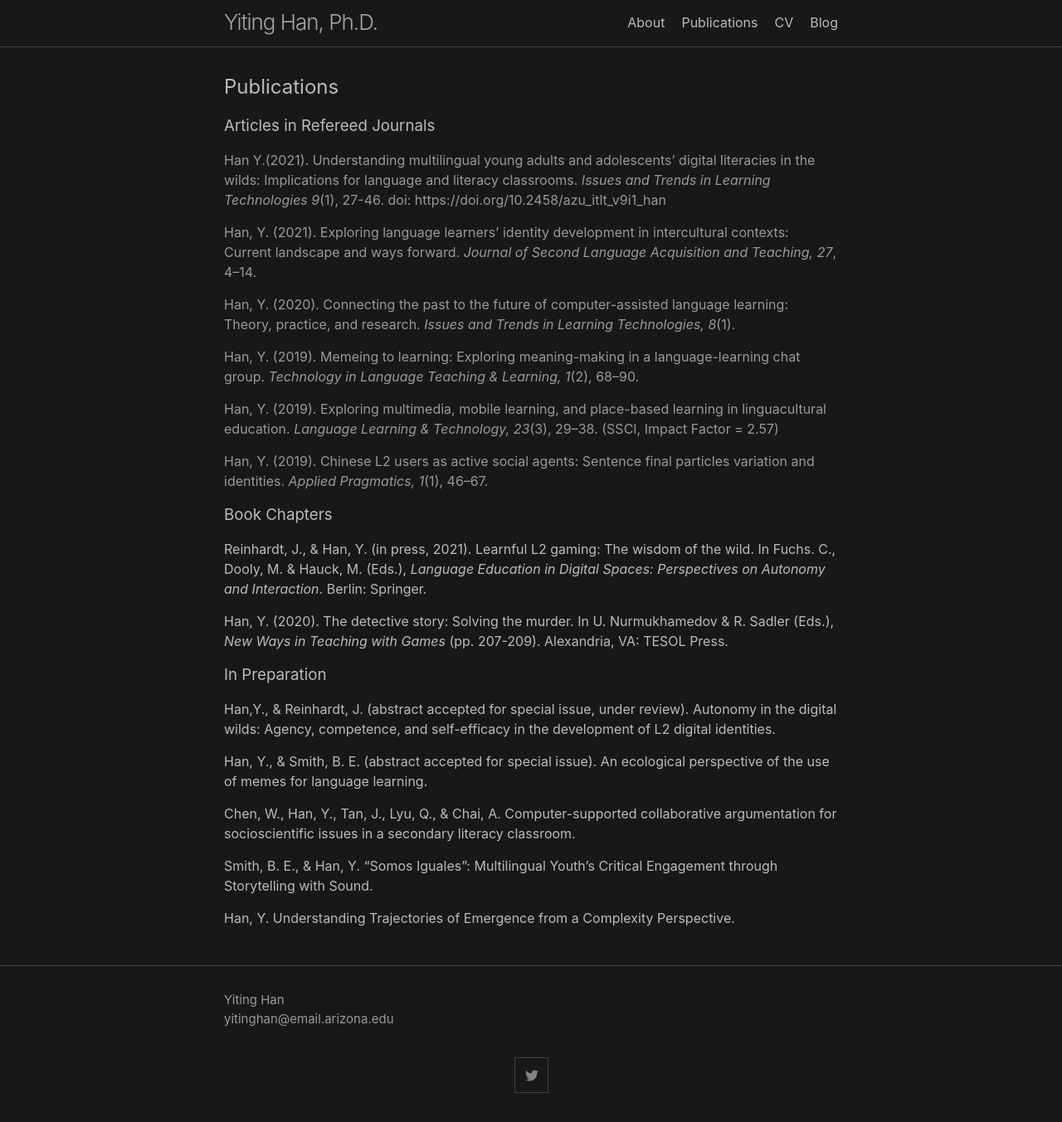
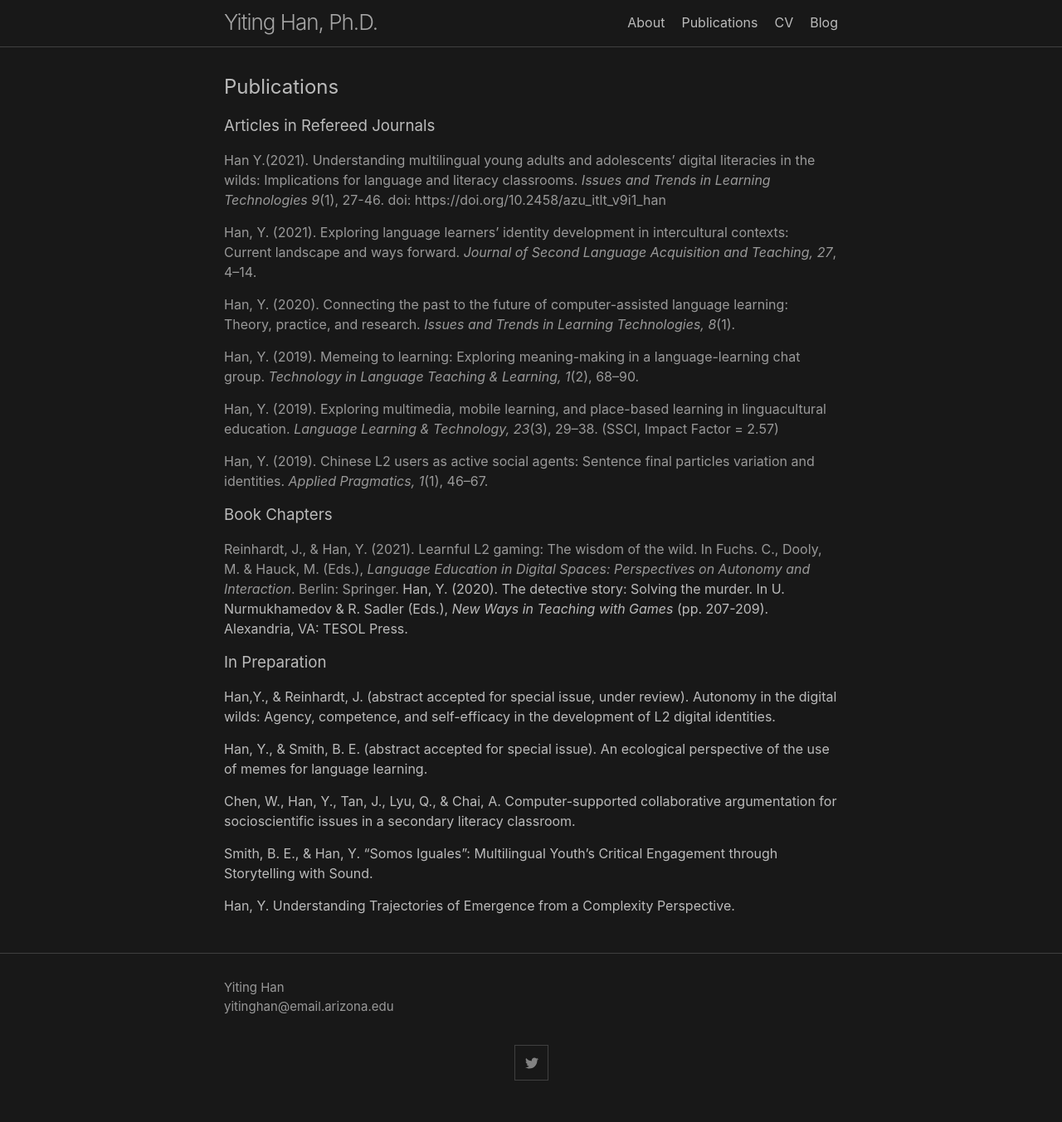
Before and after one commit to yitinghanphd/yitinghanphd.github.io, a Jekyll site: the page built from publications.md, in a window 1280 px wide. Shown: the whole page at 83% size. Built offline with Jekyll 4.4.1, drawn with Linux system fonts in a browser that asks for light colours.

Commit message:
Update publications.md

```diff
--- a/publications.md
+++ b/publications.md
@@ -19,8 +19,7 @@ permalink: /publications/
 [Han, Y. (2019). Chinese L2 users as active social agents: Sentence final particles variation and identities. *Applied Pragmatics, 1*(1), 46–67.](https://benjamins.com/catalog/ap.00003.han)
 
 ### Book Chapters
-Reinhardt, J., & Han, Y. (in press, 2021). Learnful L2 gaming: The wisdom of the wild. In Fuchs. C., Dooly, M. & Hauck, M. (Eds.), *Language Education in Digital Spaces: Perspectives on Autonomy and Interaction*. Berlin: Springer.
-
+[Reinhardt, J., & Han, Y. (2021). Learnful L2 gaming: The wisdom of the wild. In Fuchs. C., Dooly, M. & Hauck, M. (Eds.), *Language Education in Digital Spaces: Perspectives on Autonomy and Interaction*. Berlin: Springer.](https://link.springer.com/chapter/10.1007/978-3-030-74958-3_9)
 Han, Y. (2020). The detective story: Solving the murder. In U. Nurmukhamedov & R. Sadler (Eds.), *New Ways in Teaching with Games* (pp. 207-209). Alexandria, VA: TESOL Press.
 
 ### In Preparation
```
